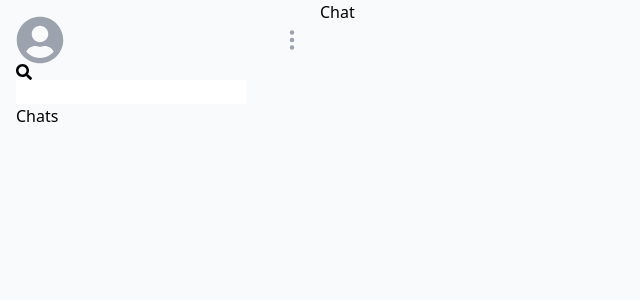
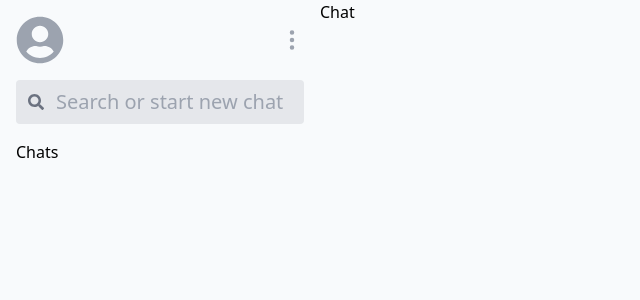
Before and after one commit to yap8/chat, a React (Create React App) app in the folder client/: page / in a window 1280 px wide. Shown: the top 300 px of the page, without its empty margins (0-640 px from the left). Built offline with nearby package versions, Linux system fonts and the light colour scheme; sample sign-in values are in the browser's storage.

Commit message:
added basic styles for SearchForm

```diff
--- a/client/src/components/Sidebar/SearchForm.js
+++ b/client/src/components/Sidebar/SearchForm.js
@@ -1,10 +1,26 @@
+import { useState } from 'react'
 import { FaSearch } from 'react-icons/fa'
 
 const SearchForm = () => {
+  const [formData, setFormData] = useState('')
+
+  const handleChange = e => {
+    setFormData(e.target.value)
+  }
+
   return (
-    <div>
-      <FaSearch />
-      <input type="text" />
+    <div className="py-4 flex items-center">
+      <label className="absolute left-7" htmlFor="search">
+        <FaSearch className="text-gray-500" />
+      </label>
+      <input
+        id="search"
+        className="w-full py-2 pl-10 pr-4 rounded bg-gray-200 text-xl text-gray-800"
+        type="text"
+        placeholder="Search or start new chat"
+        value={formData}
+        onChange={handleChange}
+      />
     </div>
   )
 }
```
